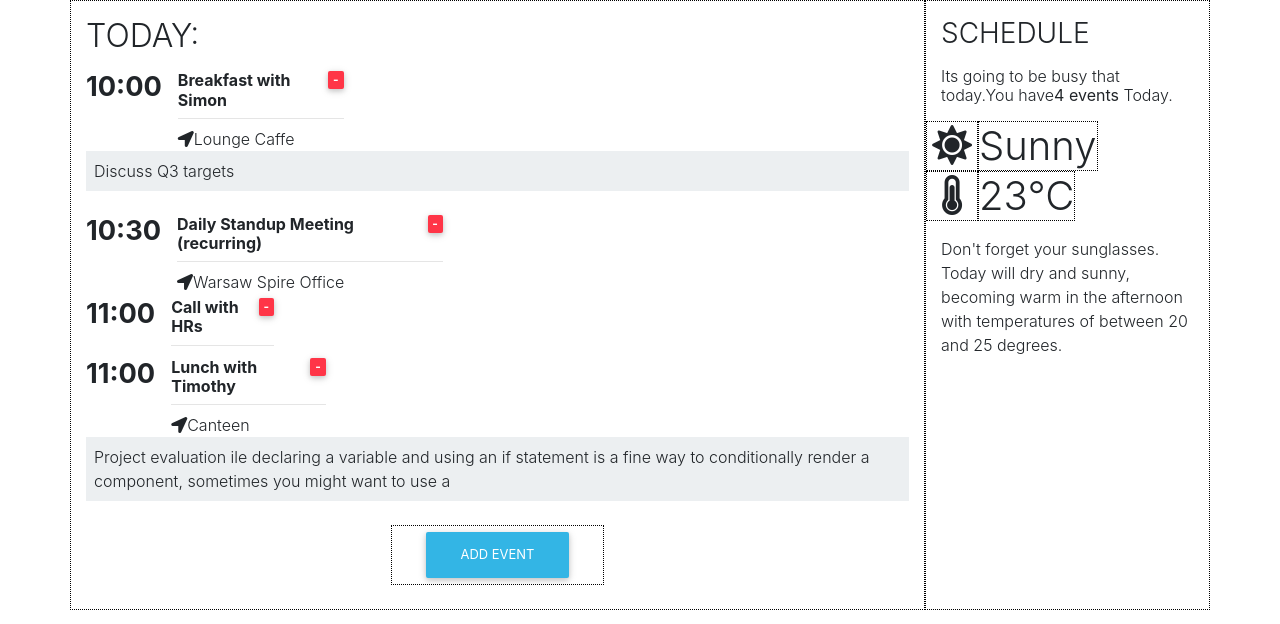
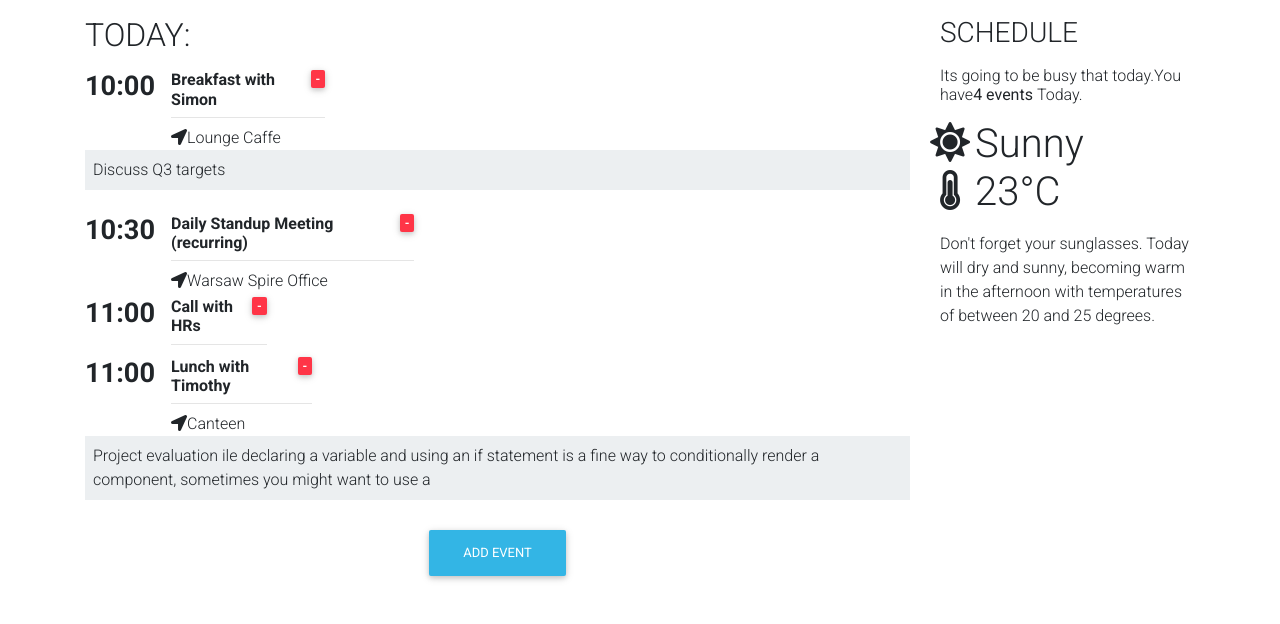
Before and after one commit to ItsJuniorDias/ScheduleApp, a React (Create React App) app: page / in a window 1280 px wide. Shown: the top 624 px of the page. Built offline with nearby package versions, Linux system fonts and the light colour scheme.

Commit message:
update files

```diff
--- a/src/index.css
+++ /dev/null
@@ -1,18 +0,0 @@
-body {
-  margin: 0;
-  font-family: -apple-system, BlinkMacSystemFont, "Segoe UI", "Roboto", "Oxygen",
-    "Ubuntu", "Cantarell", "Fira Sans", "Droid Sans", "Helvetica Neue",
-    sans-serif;
-  -webkit-font-smoothing: antialiased;
-  -moz-osx-font-smoothing: grayscale;
-}
-
-code {
-  font-family: source-code-pro, Menlo, Monaco, Consolas, "Courier New",
-    monospace;
-}
-
-div[class^="col"],
-div[class*=" col"] {
-    border: 1px dotted black;
-}
--- a/src/index.js
+++ b/src/index.js
@@ -5,7 +5,7 @@
 import "mdbreact/dist/css/mdb.css";
 import { MDBBtn, MDBInput, MDBModal, MDBModalBody, MDBModalHeader, MDBModalFooter,
 	MDBIcon,MDBBadge, MDBContainer, MDBRow, MDBCol } from "mdbreact";
-import "./index.css"
+
 
 class App extends Component {
 	constructor(props) {
```
